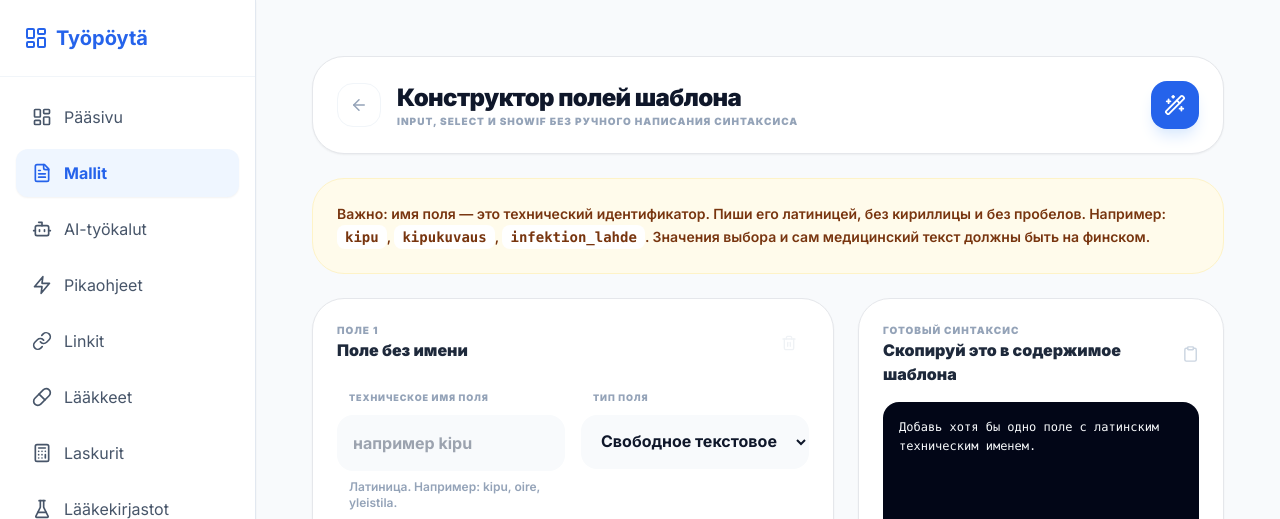
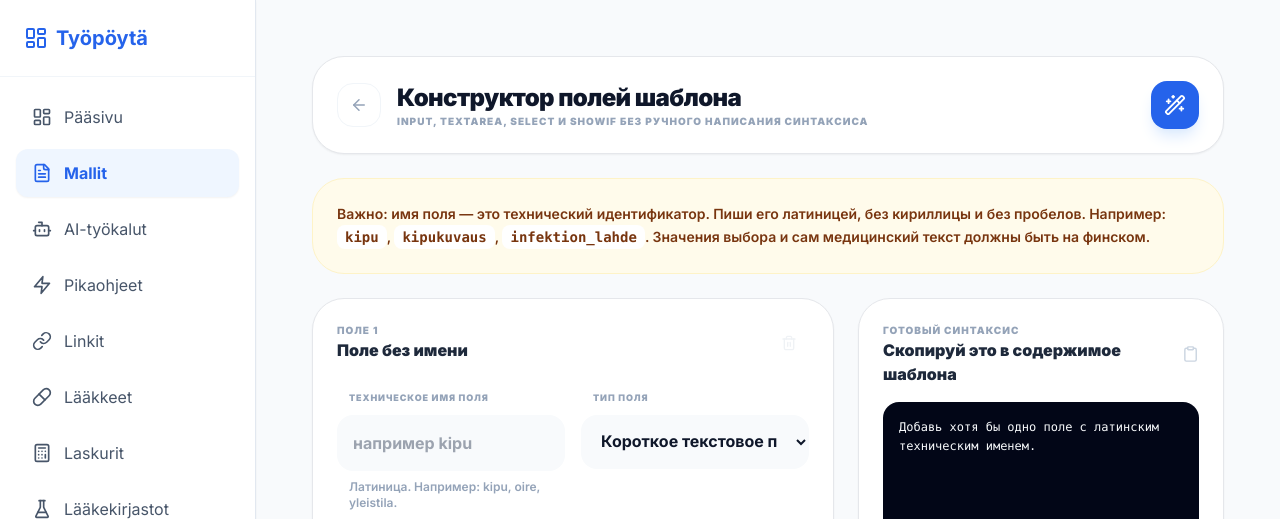
Before and after one commit to kapiur/LaakarinTyopoyta, a Next.js app: page /templates/builder in a window 1280 px wide. Shown: the top 519 px of the page. Built offline with nearby package versions, Linux system fonts and the light colour scheme; no server answers.

Commit message:
Add textarea option to template builder

```diff
--- a/app/templates/builder/page.tsx
+++ b/app/templates/builder/page.tsx
@@ -5,7 +5,7 @@ import Link from 'next/link';
 import { useRouter } from 'next/navigation';
 import { ArrowLeft, Clipboard, Copy, FilePlus2, Plus, Trash2, Wand2 } from 'lucide-react';
 
-type FieldType = 'input' | 'select';
+type FieldType = 'input' | 'textarea' | 'select';
 
 type FieldDraft = {
   id: number;
@@ -53,6 +53,8 @@ function buildFieldSyntax(field: FieldDraft) {
     const options = normalizeOptions(field.options);
     parts.push('select');
     if (options) parts.push(options);
+  } else if (field.type === 'textarea') {
+    parts.push('textarea');
   } else {
     parts.push('input');
   }
@@ -115,7 +117,7 @@ export default function TemplateBuilderPage() {
           </Link>
           <div>
             <h1 className="text-2xl font-black tracking-tight">Конструктор полей шаблона</h1>
-            <p className="text-[10px] font-black text-slate-400 uppercase tracking-widest">Input, select и showIf без ручного написания синтаксиса</p>
+            <p className="text-[10px] font-black text-slate-400 uppercase tracking-widest">Input, textarea, select и showIf без ручного написания синтаксиса</p>
           </div>
         </div>
         <div className="w-12 h-12 bg-blue-600 rounded-2xl flex items-center justify-center text-white shadow-lg shadow-blue-100">
@@ -165,7 +167,8 @@ export default function TemplateBuilderPage() {
                     onChange={(event) => updateField(field.id, { type: event.target.value as FieldType })}
                     className="w-full p-4 bg-slate-50 border-none rounded-2xl outline-none focus:ring-4 focus:ring-blue-500/5 font-bold"
                   >
-                    <option value="input">Свободное текстовое поле</option>
+                    <option value="input">Короткое текстовое поле</option>
+                    <option value="textarea">Длинное текстовое поле</option>
                     <option value="select">Поле выбора</option>
                   </select>
                 </div>
@@ -181,6 +184,12 @@ export default function TemplateBuilderPage() {
                     className="w-full p-4 bg-slate-50 border-none rounded-2xl outline-none focus:ring-4 focus:ring-blue-500/5 font-bold"
                   />
                   <p className="text-xs text-slate-400 font-semibold ml-3">Например: ei,kyllä или lievä,kohtalainen,voimakas.</p>
+                </div>
+              )}
+
+              {field.type === 'textarea' && (
+                <div className="bg-blue-50 border border-blue-100 rounded-[1.5rem] p-4 text-xs text-blue-900 font-semibold leading-relaxed">
+                  Длинное текстовое поле удобно для описаний: oirekuvaus, statuskuvaus, suunnitelma, lisatiedot.
                 </div>
               )}
 
```
